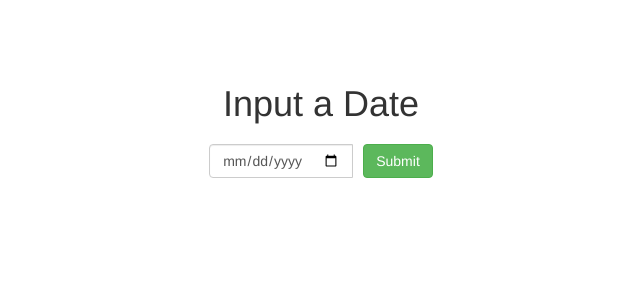
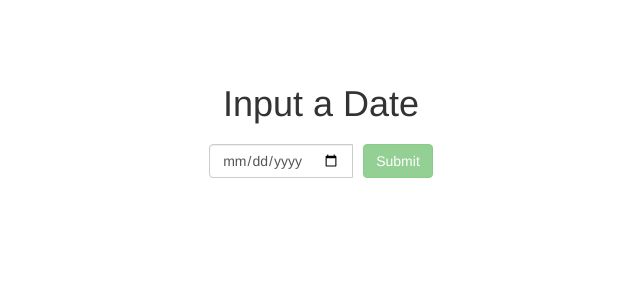
Before and after one commit to kazvee/time-tracker, a React (Create React App) app: page / in a window 1280 px wide. Shown: the top 300 px of the page, without its empty margins (319-959 px from the left). Built offline with nearby package versions, Linux system fonts and the light colour scheme.

Commit message:
feat: enable Submit button only when date is chosen

```diff
--- a/src/components/App.js
+++ b/src/components/App.js
@@ -21,6 +21,9 @@ class App extends Component {
   }
 
   render() {
+    const { newDate, showStats } = this.state;
+    const isDateSelected = newDate !== '';
+
     return (
       <div className='App'>
         <Form>
@@ -37,14 +40,17 @@ class App extends Component {
                 className='Button'
                 variant='success'
                 onClick={() => this.changeDate()}
+                disabled={!isDateSelected}
               >
                 Submit
               </Button>
             </div>
           </div>
-          {this.state.showStats
-          ? <div className='fade date-stats'><Stats date={this.state.date} /></div>
-          : null}
+          {showStats && (
+            <div className='fade date-stats'>
+              <Stats date={this.state.date} />
+            </div>
+          )}
         </Form>
       </div>
     );
```
